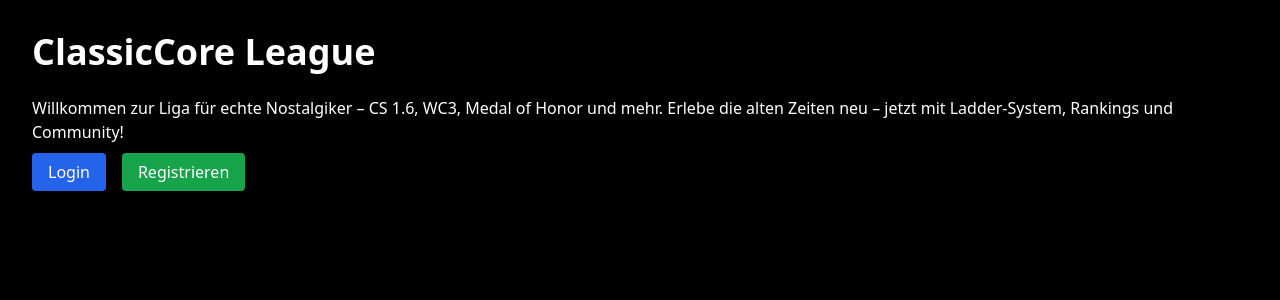
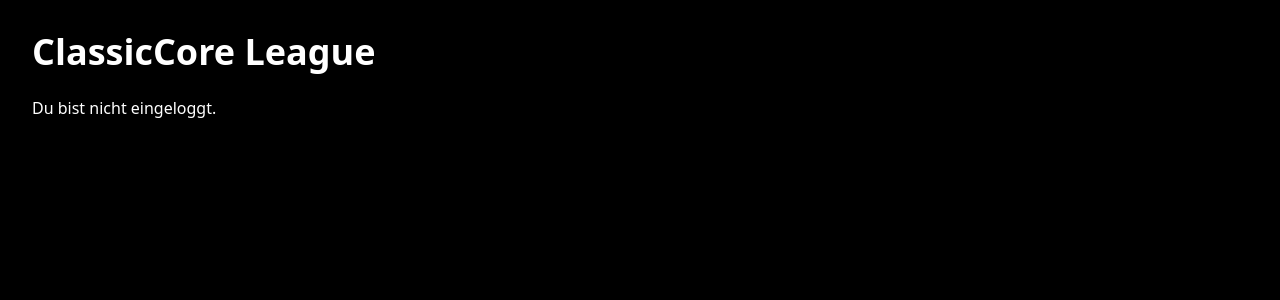
Before and after one commit to Weka27/ligalol, a React (Vite) app: page / in a window 1280 px wide. Shown: the top 300 px of the page. Built offline with nearby package versions, Linux system fonts and the light colour scheme; no server answers.

Commit message:
Update Home.jsx

```diff
--- a/src/pages/Home.jsx
+++ b/src/pages/Home.jsx
@@ -1,23 +1,31 @@
 // src/pages/Home.jsx
-import React from "react";
-import { Link } from "react-router-dom";
+import React, { useContext } from "react";
+import { AuthContext } from "../AuthContext";
+import { signOut } from "firebase/auth";
+import { auth } from "../firebaseConfig";
 
 export default function Home() {
+  const { user } = useContext(AuthContext);
+
+  const handleLogout = () => {
+    signOut(auth);
+  };
+
   return (
     <div className="min-h-screen bg-black text-white p-8">
       <h1 className="text-4xl font-bold mb-6">ClassicCore League</h1>
-      <p className="mb-4">
-        Willkommen zur Liga für echte Nostalgiker – CS 1.6, WC3, Medal of Honor und mehr.
-        Erlebe die alten Zeiten neu – jetzt mit Ladder-System, Rankings und Community!
-      </p>
-      <div className="space-x-4">
-        <Link to="/login" className="bg-blue-600 px-4 py-2 rounded hover:bg-blue-700">
-          Login
-        </Link>
-        <Link to="/register" className="bg-green-600 px-4 py-2 rounded hover:bg-green-700">
-          Registrieren
-        </Link>
-      </div>
+      {user ? (
+        <>
+          <p className="mb-4">Hallo, {user.email}</p>
+          <button onClick={handleLogout} className="bg-red-600 px-4 py-2 rounded hover:bg-red-700">
+            Logout
+          </button>
+        </>
+      ) : (
+        <>
+          <p className="mb-4">Du bist nicht eingeloggt.</p>
+        </>
+      )}
     </div>
   );
 }
```
